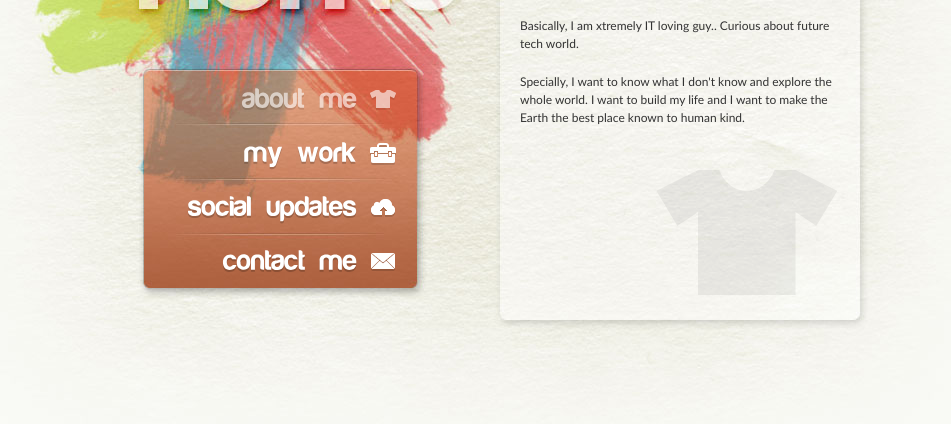
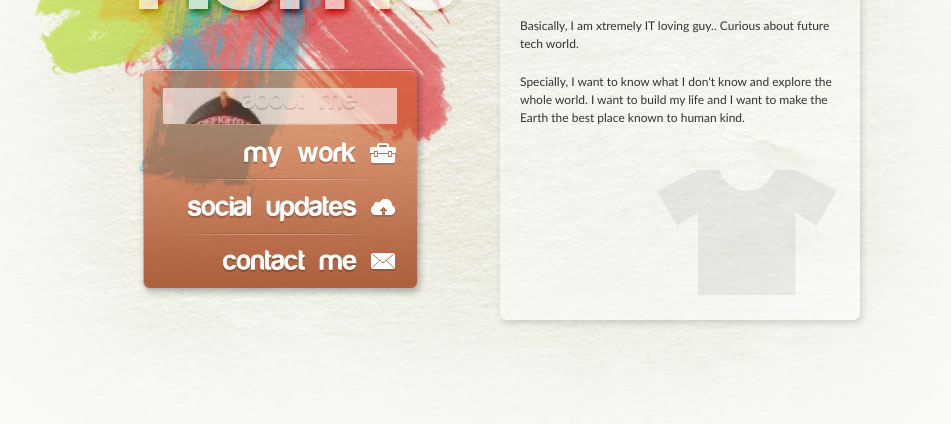
Before and after one commit to eftakhairul/eftakhairul.github.io, a plain HTML site: page index.html in a window 1280 px wide. Shown: the part 360-784 px from the top of the page, without its empty margins (160-1111 px from the left). Drawn offline with Linux system fonts and the light colour scheme.

Commit message:
final commit for profilepage

```diff
--- a/style.css
+++ b/style.css
@@ -169,7 +169,7 @@ ul#navigation li a {
 	}
 
 .about {
-	background: url("images/icon-about.png") no-repeat right 18px;
+	background: url("images/eftakhairul.jpeg") no-repeat right 18px;
 	padding-right: 40px;
 }
 
```
Also changed, not shown: images/eftakhairul.jpeg (added), images/googleplus.png (added), images/rss.png (added).
